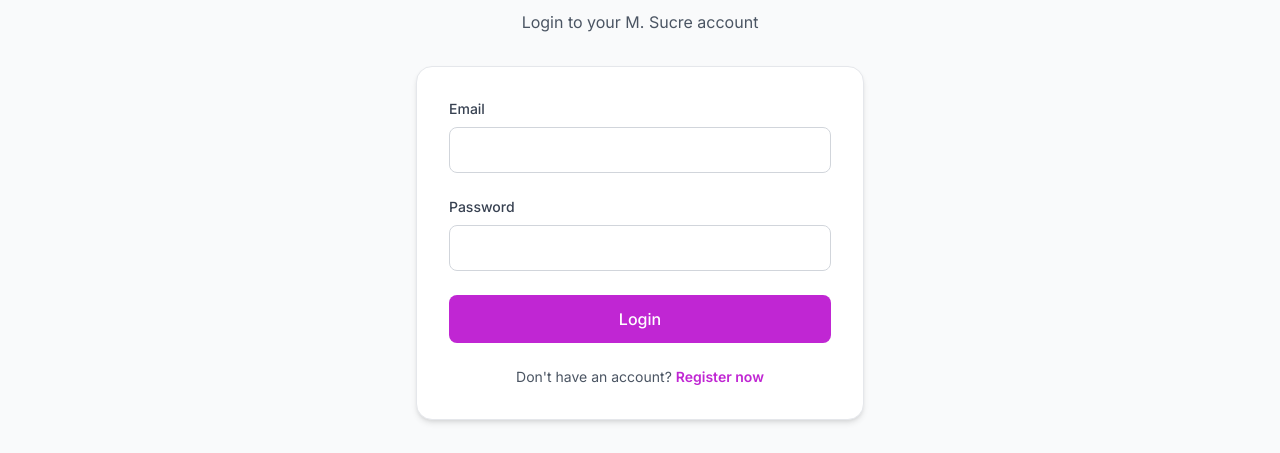
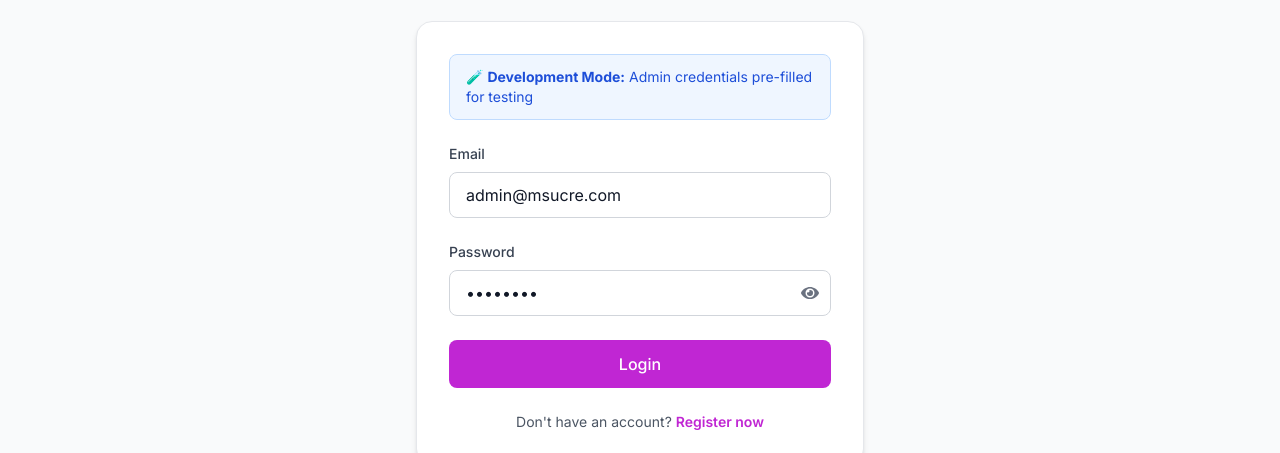
Before and after one commit to pargat-apps/msucre-frontend, a React (Vite) app: page /login in a window 1280 px wide. Shown: the part 273-726 px from the top of the page. Built offline with nearby package versions, Linux system fonts and the light colour scheme; no server answers.

Commit message:
feat: add show/hide password toggle and auto-fill admin credentials in dev mode

```diff
--- a/src/pages/Login.jsx
+++ b/src/pages/Login.jsx
@@ -3,14 +3,22 @@
 import { useAuth } from '../context/AuthContext';
 import { useToast } from '../components/Toast';
 import { getRedirectUrl } from '../utils/redirect';
+import { FaEye, FaEyeSlash } from 'react-icons/fa';
 
 const Login = () => {
   const navigate = useNavigate();
   const { login } = useAuth();
   const toast = useToast();
-  const [formData, setFormData] = useState({ email: '', password: '' });
+
+  // Auto-fill admin credentials in development mode only
+  const isDevelopment = import.meta.env.MODE === 'development';
+  const [formData, setFormData] = useState({
+    email: isDevelopment ? 'admin@msucre.com' : '',
+    password: isDevelopment ? 'admin123' : ''
+  });
   const [error, setError] = useState('');
   const [loading, setLoading] = useState(false);
+  const [showPassword, setShowPassword] = useState(false);
 
   const handleSubmit = async (e) => {
     e.preventDefault();
@@ -50,6 +58,12 @@
 
         <div className="card p-8">
           <form onSubmit={handleSubmit} className="space-y-6">
+            {isDevelopment && (
+              <div className="bg-blue-50 border border-blue-200 text-blue-700 px-4 py-3 rounded-lg text-sm">
+                🧪 <strong>Development Mode:</strong> Admin credentials pre-filled for testing
+              </div>
+            )}
+
             {error && (
               <div className="bg-red-50 border border-red-200 text-red-700 px-4 py-3 rounded-lg">
                 {error}
@@ -69,13 +83,22 @@
 
             <div>
               <label className="block text-sm font-medium text-gray-700 mb-2">Password</label>
-              <input
-                type="password"
-                value={formData.password}
-                onChange={(e) => setFormData({ ...formData, password: e.target.value })}
-                required
-                className="input-field"
-              />
+              <div className="relative">
+                <input
+                  type={showPassword ? "text" : "password"}
+                  value={formData.password}
+                  onChange={(e) => setFormData({ ...formData, password: e.target.value })}
+                  required
+                  className="input-field pr-10"
+                />
+                <button
+                  type="button"
+                  onClick={() => setShowPassword(!showPassword)}
+                  className="absolute right-3 top-1/2 -translate-y-1/2 text-gray-500 hover:text-gray-700 focus:outline-none"
+                >
+                  {showPassword ? <FaEyeSlash size={18} /> : <FaEye size={18} />}
+                </button>
+              </div>
             </div>
 
             <button type="submit" disabled={loading} className="btn-primary w-full">
--- a/src/pages/Register.jsx
+++ b/src/pages/Register.jsx
@@ -3,6 +3,7 @@
 import { useAuth } from '../context/AuthContext';
 import { useToast } from '../components/Toast';
 import { getRedirectUrl } from '../utils/redirect';
+import { FaEye, FaEyeSlash } from 'react-icons/fa';
 
 const Register = () => {
   const navigate = useNavigate();
@@ -16,6 +17,7 @@
   });
   const [error, setError] = useState('');
   const [loading, setLoading] = useState(false);
+  const [showPassword, setShowPassword] = useState(false);
 
   const handleSubmit = async (e) => {
     e.preventDefault();
@@ -97,14 +99,23 @@
 
             <div>
               <label className="block text-sm font-medium text-gray-700 mb-2">Password</label>
+              <div className="relative">
                 <input
-                type="password"
+                  type={showPassword ? "text" : "password"}
                   value={formData.password}
                   onChange={(e) => setFormData({ ...formData, password: e.target.value })}
                   required
                   minLength="6"
-                className="input-field"
+                  className="input-field pr-10"
                 />
+                <button
+                  type="button"
+                  onClick={() => setShowPassword(!showPassword)}
+                  className="absolute right-3 top-1/2 -translate-y-1/2 text-gray-500 hover:text-gray-700 focus:outline-none"
+                >
+                  {showPassword ? <FaEyeSlash size={18} /> : <FaEye size={18} />}
+                </button>
+              </div>
               <p className="text-xs text-gray-500 mt-1">Minimum 6 characters</p>
             </div>
 
```
Lines whose indentation alone changed are shown as unchanged.
